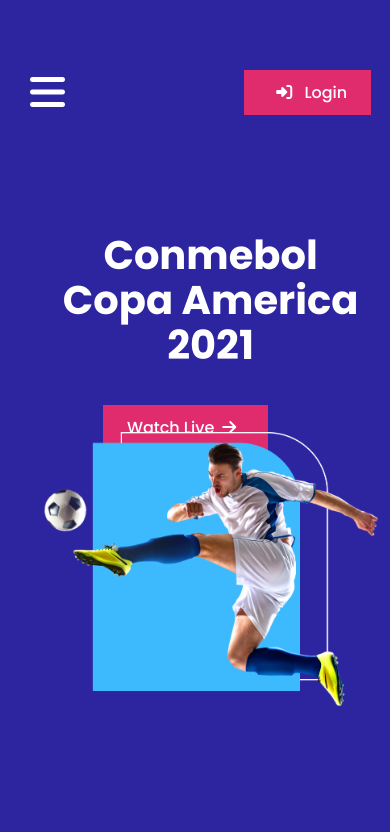
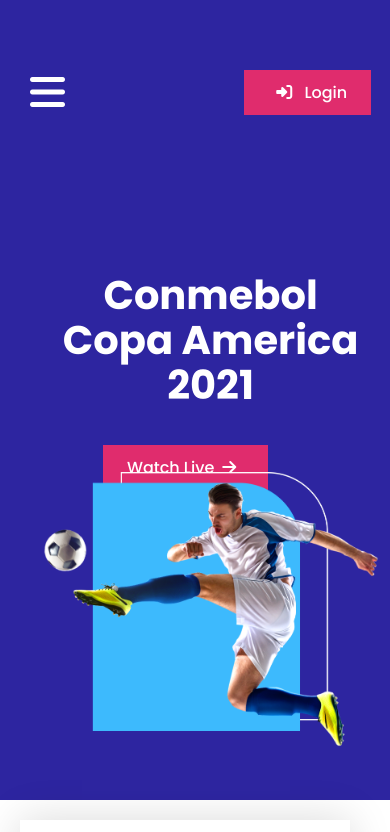
Before and after one commit to SafiaJotey/Responsive--Football--Website, a plain HTML site: page index.html in a window 390 px wide. Shown: the top 832 px of the page. Drawn offline with Linux system fonts and the light colour scheme.

Commit message:
seventh commit

```diff
--- a/style.css
+++ b/style.css
@@ -277,6 +277,7 @@ footer h5{
 
 #wrapper{
     width:108%;
+    height: 800px;
 }
 .container{
     width: 100%;
@@ -310,7 +311,7 @@ footer h5{
     width:100%;
     text-align: center;
 
-    margin-top: -40px;
+
 
 }
 
```
